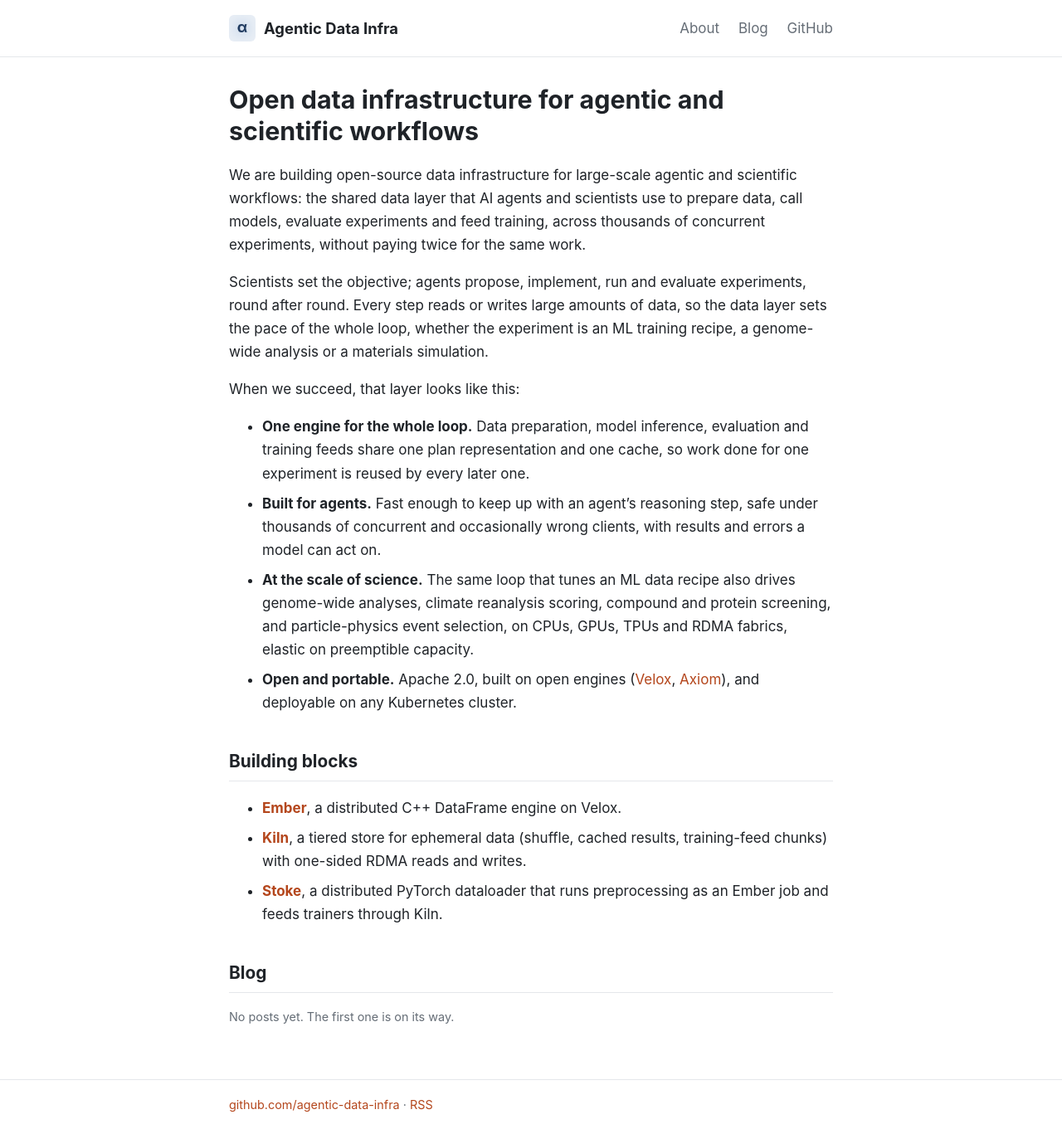
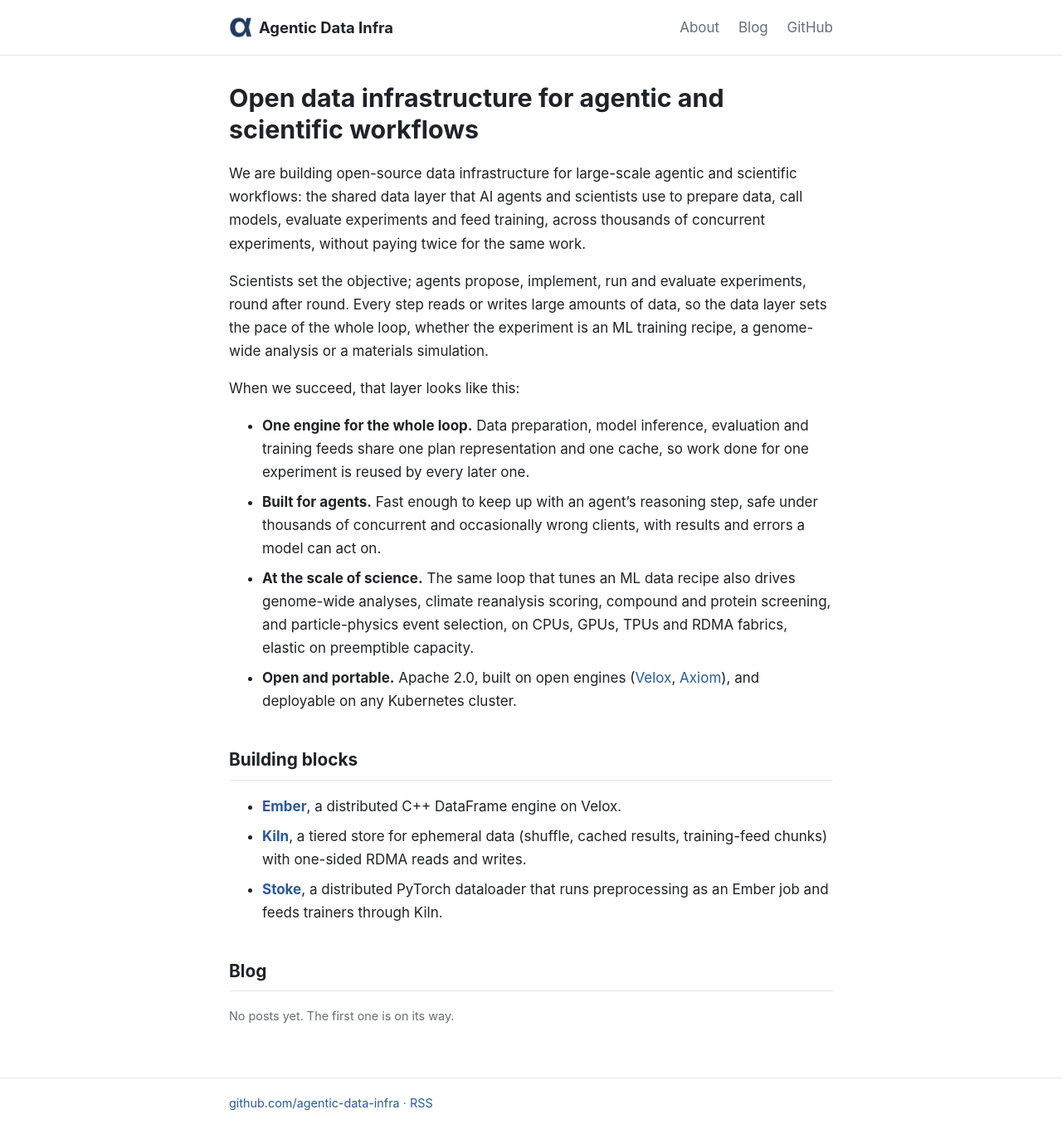
Before and after one commit to agentic-data-infra/agentic-data-infra.github.io, a Jekyll site: the page built from index.md, in a window 1280 px wide. Shown: the whole page at 83% size. Built offline with Jekyll 4.4.1, drawn with Linux system fonts in a browser that asks for light colours.

Commit message:
Header: transparent logo mark, blue accent, cache-busted CSS
The boxed 400 px avatar shrunk to header size reads as a grey square with
a tiny glyph. Use a cropped, transparent alpha mark instead (light and dark
variants), match the link accent to the logo navy, and version the
stylesheet URL per build so a deploy never pairs new HTML with stale CSS.

Co-Authored-By: Claude Opus 5.5 (1M context) <noreply@anthropic.com>

```diff
--- a/_layouts/default.html
+++ b/_layouts/default.html
@@ -6,12 +6,12 @@
   {% seo %}
   {% feed_meta %}
   <link rel="icon" type="image/png" href="{{ '/assets/images/logo.png' | relative_url }}">
-  <link rel="stylesheet" href="{{ '/assets/css/site.css' | relative_url }}">
+  <link rel="stylesheet" href="{{ '/assets/css/site.css' | relative_url }}?v={{ site.time | date: '%s' }}">
 </head>
 <body>
   <header class="site-header">
     <div class="wrap">
-      <a class="site-title" href="{{ '/' | relative_url }}"><img src="{{ '/assets/images/logo.png' | relative_url }}" width="32" height="32" alt="">{{ site.title }}</a>
+      <a class="site-title" href="{{ '/' | relative_url }}"><picture><source srcset="{{ '/assets/images/logo-mark-dark.png' | relative_url }}" media="(prefers-color-scheme: dark)"><img src="{{ '/assets/images/logo-mark.png' | relative_url }}" width="28" height="28" alt=""></picture>{{ site.title }}</a>
       <nav>
         <a href="{{ '/' | relative_url }}">About</a>
         <a href="{{ '/blog/' | relative_url }}">Blog</a>
--- a/assets/css/site.css
+++ b/assets/css/site.css
@@ -1,8 +1,8 @@
 :root {
-  --bg: #ffffff; --fg: #1f2328; --muted: #656d76; --accent: #b4461c; --rule: #e5e7eb;
+  --bg: #ffffff; --fg: #1f2328; --muted: #656d76; --accent: #2a5a9a; --rule: #e5e7eb;
 }
 @media (prefers-color-scheme: dark) {
-  :root { --bg: #0f1115; --fg: #e6e6e6; --muted: #9aa1aa; --accent: #f08a4b; --rule: #2a2e35; }
+  :root { --bg: #0f1115; --fg: #e6e6e6; --muted: #9aa1aa; --accent: #9db8e0; --rule: #2a2e35; }
 }
 * { box-sizing: border-box; }
 body {
@@ -14,8 +14,9 @@ a { color: var(--accent); text-decoration: none; }
 a:hover { text-decoration: underline; }
 .site-header { border-bottom: 1px solid var(--rule); padding: 18px 0; }
 .site-header .wrap { display: flex; flex-wrap: wrap; justify-content: space-between; align-items: center; gap: 8px; }
-.site-title { display: flex; align-items: center; gap: 10px; font-weight: 700; font-size: 1.15rem; color: var(--fg); }
-.site-title img { width: 32px; height: 32px; border-radius: 6px; }
+.site-title { display: flex; align-items: center; gap: 8px; font-weight: 700; font-size: 1.15rem; color: var(--fg); }
+.site-title picture { display: flex; }
+.site-title img { width: 28px; height: 28px; }
 nav a { margin-left: 18px; color: var(--muted); }
 nav a:first-child { margin-left: 0; }
 main.wrap { padding-top: 32px; padding-bottom: 48px; }
```
Also changed, not shown: assets/images/logo-mark-dark.png (added), assets/images/logo-mark.png (added).
